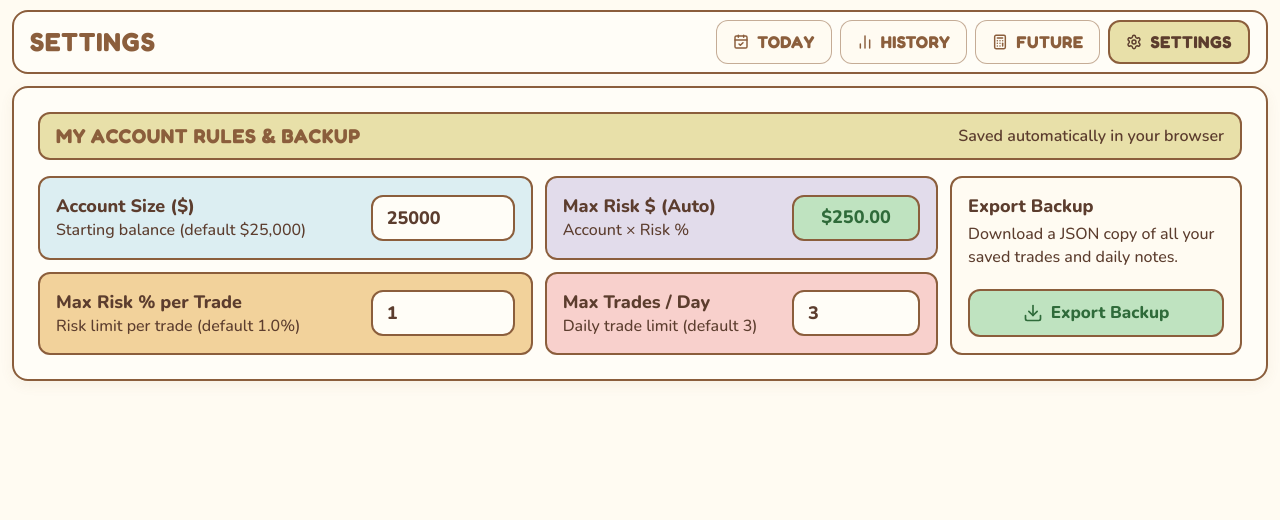
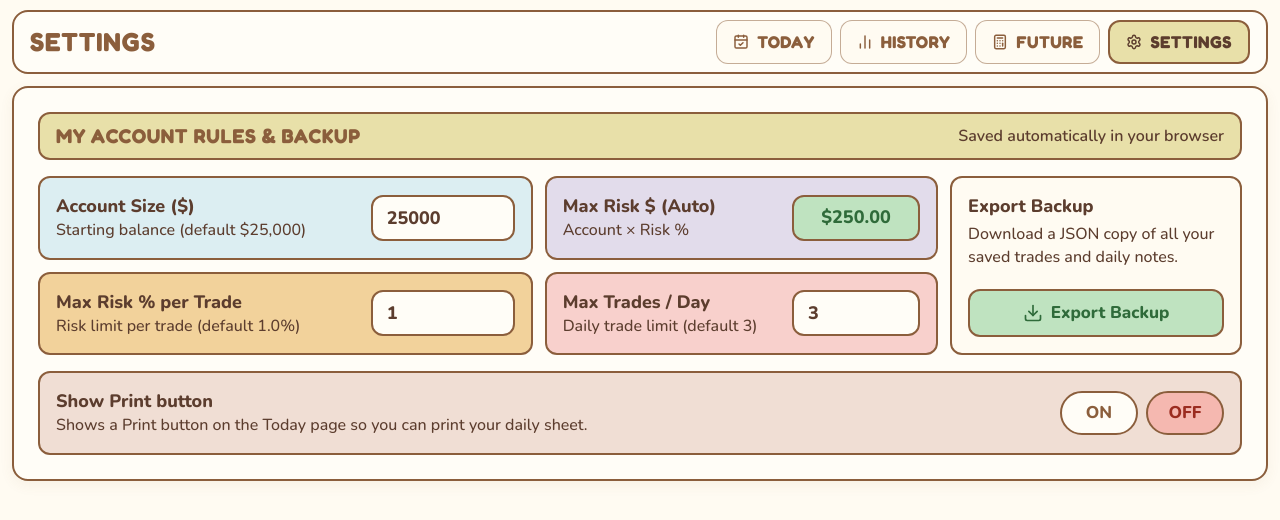
Before and after one commit to Viper77788/trading-journal, a React (Vite) app: page / in a window 1280 px wide. Both pictures are taken after a click on the button "SETTINGS". Shown: the top 520 px of the page. Built offline with nearby package versions, Linux system fonts and the light colour scheme.

Commit message:
feat: add optional Show Print button toggle in Settings (default OFF)

```diff
--- a/src/pages/DailyTracker.tsx
+++ b/src/pages/DailyTracker.tsx
@@ -153,15 +153,17 @@ export const DailyTracker: React.FC<DailyTrackerProps> = ({
             </button>
           )}
 
+          {Boolean(settings.showPrintButton) && (
             <button
               type="button"
               onClick={() => window.print()}
               title="Print this page"
-            className="h-[36px] px-2.5 rounded-lg bg-[#DCEEF2] hover:bg-[#c7e4eb] border border-[#8B5E3C] text-[16px] font-bold text-[#5C3D2E] flex items-center gap-1 cursor-pointer"
+              className="no-print h-[36px] px-2.5 rounded-lg bg-[#DCEEF2] hover:bg-[#c7e4eb] border border-[#8B5E3C] text-[16px] font-bold text-[#5C3D2E] flex items-center gap-1 cursor-pointer"
             >
               <Printer className="w-4 h-4" />
               <span>Print</span>
             </button>
+          )}
         </div>
       </div>
 
--- a/src/pages/Settings.tsx
+++ b/src/pages/Settings.tsx
@@ -16,6 +16,7 @@ export const SettingsPage: React.FC<SettingsPageProps> = ({
   onExportJson,
 }) => {
   const maxRiskDollar = getMaxRiskDollar(settings);
+  const isPrintEnabled = Boolean(settings.showPrintButton);
 
   return (
     <div className="paper-sheet p-4 sm:p-6 space-y-4">
@@ -28,7 +29,7 @@ export const SettingsPage: React.FC<SettingsPageProps> = ({
         </span>
       </div>
 
-      {/* §5. Two columns of compact fields (Account Size & Max Risk % on left; Max Risk $ & Max Trades on right) + Export Backup beside them */}
+      {/* Two columns of compact fields + Export Backup beside them */}
       <div className="grid grid-cols-1 lg:grid-cols-12 gap-3 items-stretch">
         {/* Left Column: Account Size & Max Risk % */}
         <div className="lg:col-span-5 space-y-3">
@@ -143,6 +144,44 @@ export const SettingsPage: React.FC<SettingsPageProps> = ({
           </button>
         </div>
       </div>
+
+      {/* §1. Show Print Button Setting with Big Pastel ON / OFF Switch (Default OFF) */}
+      <div className="p-4 rounded-xl bg-[#F0DED4] border-2 border-[#8B5E3C] flex flex-col sm:flex-row sm:items-center justify-between gap-3">
+        <div>
+          <div className="text-[18px] font-extrabold text-[#5C3D2E]">
+            Show Print button
+          </div>
+          <p className="text-[16px] text-[#5C3D2E] m-0">
+            Shows a Print button on the Today page so you can print your daily
+            sheet.
+          </p>
+        </div>
+
+        <div className="flex items-center gap-2 shrink-0">
+          <button
+            type="button"
+            onClick={() => onUpdateSettings({ showPrintButton: true })}
+            className={`h-[44px] min-w-[78px] px-5 rounded-full border-2 border-[#8B5E3C] text-[17px] font-extrabold transition-colors cursor-pointer ${
+              isPrintEnabled
+                ? 'bg-[#BFE3C0] text-[#2F6B3A]'
+                : 'bg-[#FFFDF7] text-[#8B5E3C] hover:bg-[#FFFBF2]'
+            }`}
+          >
+            ON
+          </button>
+          <button
+            type="button"
+            onClick={() => onUpdateSettings({ showPrintButton: false })}
+            className={`h-[44px] min-w-[78px] px-5 rounded-full border-2 border-[#8B5E3C] text-[17px] font-extrabold transition-colors cursor-pointer ${
+              !isPrintEnabled
+                ? 'bg-[#F5B8B0] text-[#9B2C20]'
+                : 'bg-[#FFFDF7] text-[#8B5E3C] hover:bg-[#FFFBF2]'
+            }`}
+          >
+            OFF
+          </button>
+        </div>
+      </div>
     </div>
   );
 };
--- a/src/types/settings.ts
+++ b/src/types/settings.ts
@@ -3,6 +3,7 @@ export interface AccountSettings {
   maxRiskPercent: number; // default 1.0%
   maxTradesPerDay: number; // default 3
   theme: 'dark' | 'light';
+  showPrintButton?: boolean; // default false (OFF)
 }
 
 export const DEFAULT_ACCOUNT_SETTINGS: AccountSettings = {
@@ -10,6 +11,7 @@ export const DEFAULT_ACCOUNT_SETTINGS: AccountSettings = {
   maxRiskPercent: 1.0,
   maxTradesPerDay: 3,
   theme: 'dark',
+  showPrintButton: false,
 };
 
 export type ProjectionPeriod = '1m' | '3m' | '6m' | '1y' | 'custom';
```
Lines whose indentation alone changed are shown as unchanged.
